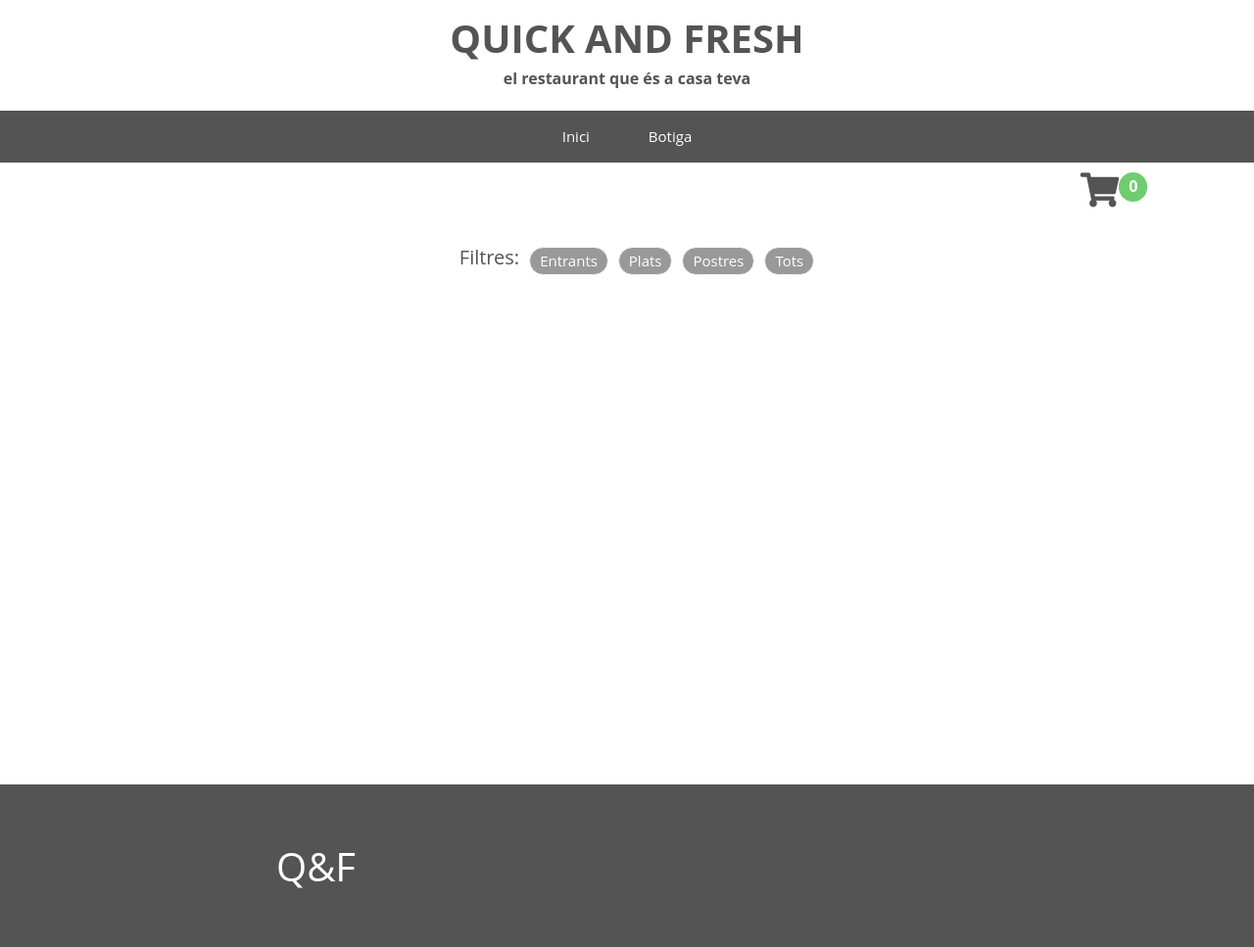
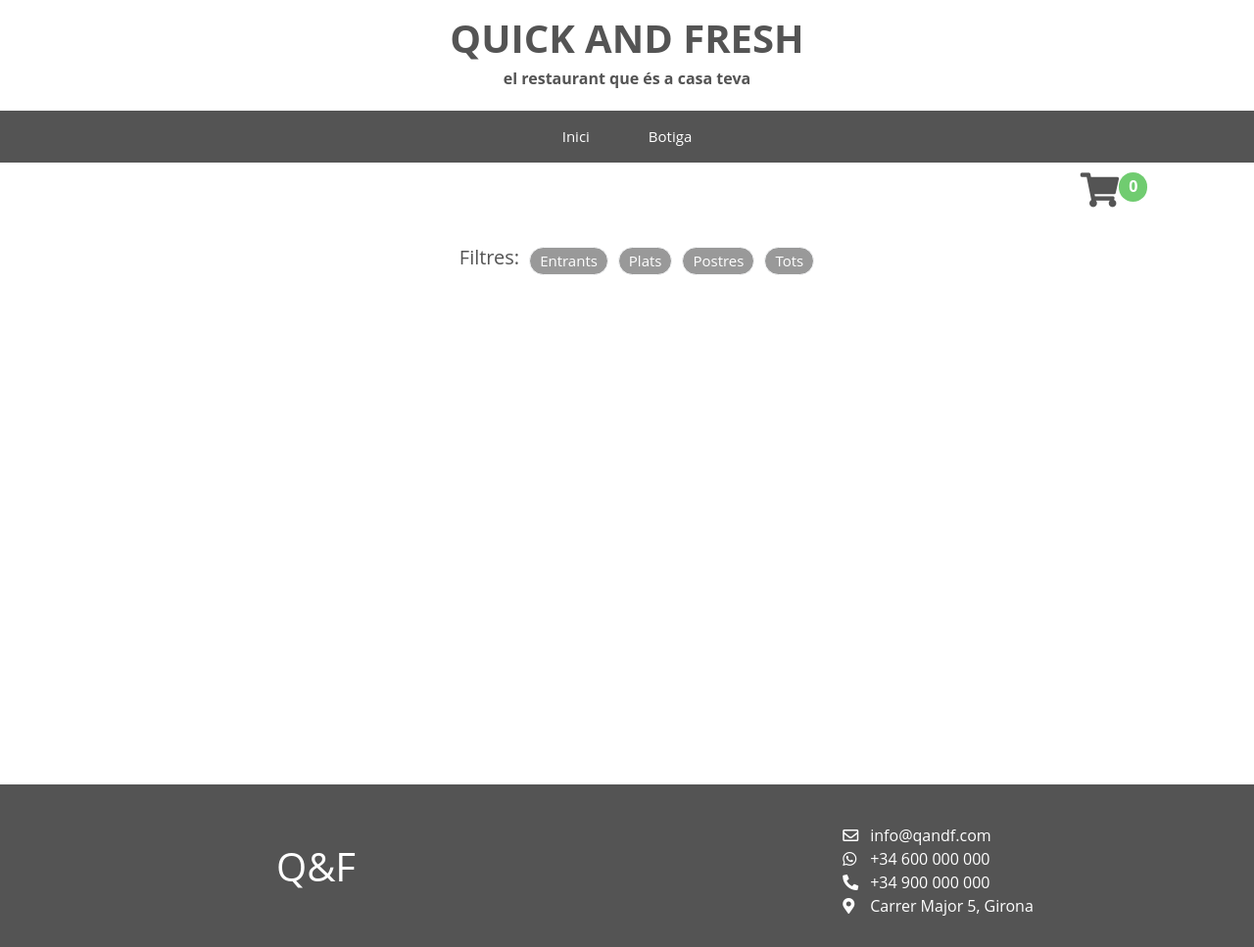
Before and after one commit to juliahc/jedi-web, a plain HTML site: page html/botiga.html in a window 1280 px wide. Shown: the whole page at 98% size. Drawn offline with nearby package versions, Linux system fonts and the light colour scheme; no server answers.

Commit message:
Update headerfooter.css

```diff
--- a/css/headerfooter.css
+++ b/css/headerfooter.css
@@ -37,6 +37,9 @@ footer {
     padding: 30px 5px 20px 5px;
 
 }
+footer td {
+    color: white;
+}
 footer > section {
     padding: 10px 10px 10px 10px;
 }
```
